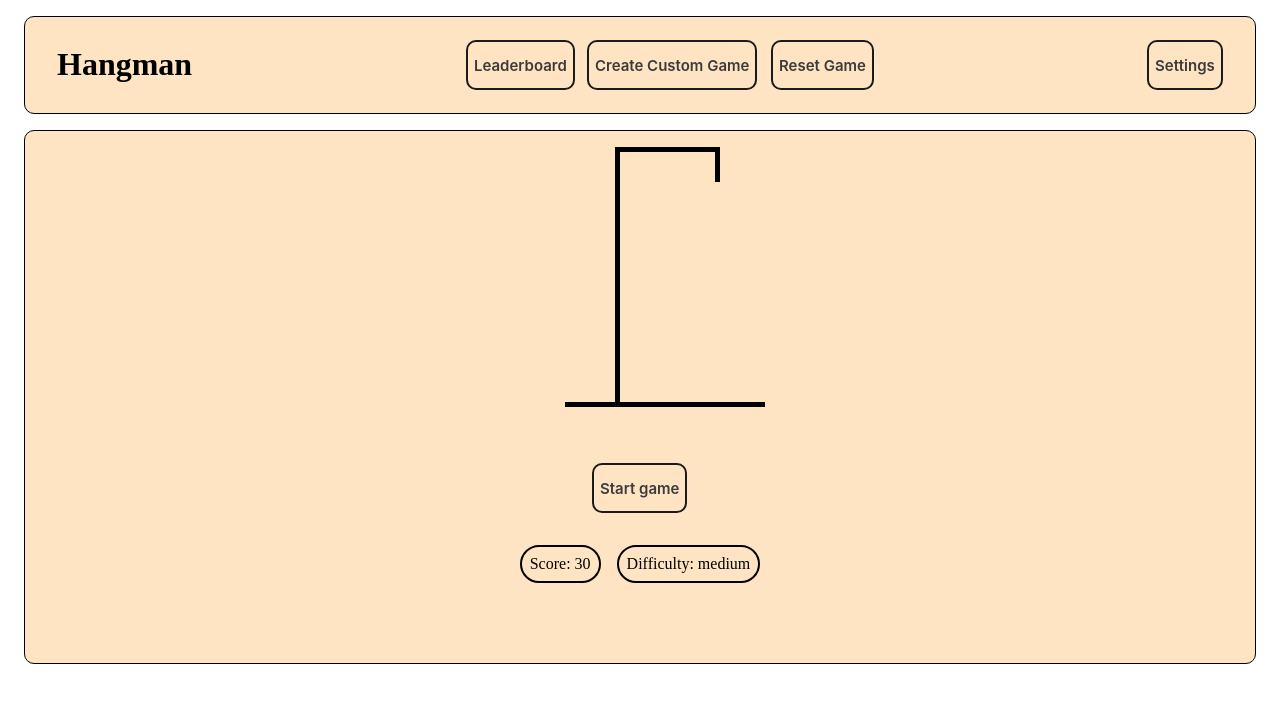
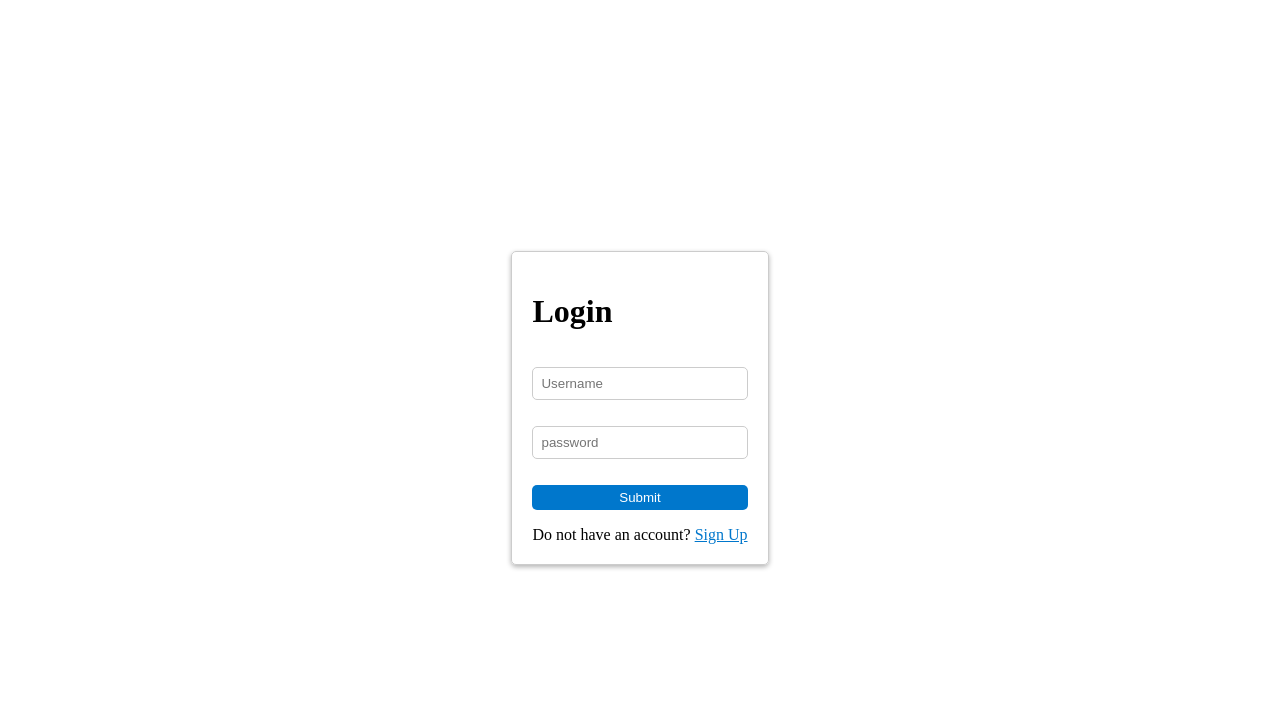
Before and after one commit to MostafaK2/hangman, a Next.js app: page / in a window 1280 px wide. Shown: the top 702 px of the page. Built offline with nearby package versions, Linux system fonts and the light colour scheme; no server answers; the database is empty.

Commit message:
feat: add login/signup functionality

```diff
--- a/components/Login.jsx
+++ b/pages/Login.jsx
@@ -1,15 +1,21 @@
 import { useState } from "react";
+import { useRouter } from "next/router";
 import styles from "../styles/Login-Signup.module.css";
+import Link from "next/link";
+import axios from "axios";
 
 function Login() {
-  const [email, setEmail] = useState("");
+  const [username, setUsername] = useState("");
   const [password, setPassword] = useState("");
+
+  const router = useRouter();
 
   const handleSubmit = async (event) => {
     event.preventDefault();
     try {
-      const response = await axios.post("/api/login", { email, password });
+      const response = await axios.post("/api/login", { username, password });
       console.log(response.data);
+      router.push("/dashboard");
     } catch (error) {
       console.log(error);
     }
@@ -23,9 +29,9 @@ function Login() {
           className={styles.input}
           type="text"
           id="email"
-          value={email}
+          value={username}
           placeholder="Username"
-          onChange={(e) => setEmail(e.target.value)}
+          onChange={(e) => setUsername(e.target.value)}
         />
         <input
           className={styles.input}
@@ -38,6 +44,12 @@ function Login() {
         <button className={styles.button} type="submit">
           Submit
         </button>
+        <div className="">
+          Do not have an account?{" "}
+          <Link href="/signup" className={styles.signup}>
+            Sign Up
+          </Link>
+        </div>
       </form>
     </div>
   );
--- a/pages/index.js
+++ b/pages/index.js
@@ -1,154 +1,14 @@
-import Hangman from "@/components/Hangman";
-import Header from "@/components/Header";
-import Keyboard from "@/components/Keyboard";
+import Login from "./Login";
+import signUp from "./signup";
 
-import styles from "@/styles/Home.module.css";
-import styles2 from "@/styles/Header.module.css";
-
-import Popup from "reactjs-popup";
-import React, { useEffect, useInsertionEffect } from "react";
-import { useState, useCallback } from "react";
-import axios from "axios";
-import Settings from "@/components/settings";
 
 // var testWord = "patiooot";
 
 export default function Home() {
-  const [testWord, setTestWord] = useState("");
-  const [guessedLetters, setGuessedLetters] = useState([]);
-  const [wordToGuess, setWordToGuess] = useState("");
-  const [winGame, setWingame] = useState(false);
-  const [showKeyboard, setShowKeyboard] = useState(false);
-  const [diff, setDifficulty] = useState(0);
-
-  const [openSettings, setOpenSettings] = useState(false);
-
-  const difficulty = ["easy", "medium", "hard"];
-  console.log(testWord);
-
-  const handleStartGame = () => {
-    if (winGame || incorrectGuesses.length > 5) {
-      fetchWord(diff);
-    }
-    setShowKeyboard(true);
-    setWingame(false);
-    setGuessedLetters([]);
-  };
-
-  const fetchWord = async (randIndex) => {
-    const { data } = await axios.get(
-      `api/generate-random-word/${difficulty[randIndex]}`
-    );
-    var lower = data.word.word;
-    lower = lower.toLowerCase();
-    setTestWord(lower);
-  };
-
-  useEffect(() => {
-    const randIndex = Math.floor(Math.random() * difficulty.length);
-    setDifficulty(randIndex);
-    fetchWord(randIndex);
-  }, []);
-
-  useEffect(() => {
-    setWordToGuess(getUniqueChar(testWord));
-  }, [testWord]);
-
-  const addGuessLetter = useCallback(
-    (elem) => {
-      if (!winGame) setGuessedLetters((curr) => [...curr, elem]);
-    },
-    [guessedLetters]
-  );
-
-  const resetGame = useCallback(() => {
-    setGuessedLetters([]);
-    setWingame(false);
-    // fetch the new word based on difficulty
-    fetchWord(diff);
-  }, [guessedLetters, winGame]);
-
-  const incorrectGuesses = guessedLetters.filter(
-    (elem) => !testWord.includes(elem)
-  );
-
-  const correctGuesses = guessedLetters.filter((elem) =>
-    testWord.includes(elem)
-  );
-
-  const getUniqueChar = (str) => {
-    if (str) {
-      str = str.toLowerCase();
-    }
-    const uniqueChar = new Set(str);
-    const charArray = Array.from(uniqueChar);
-    return charArray;
-  };
-
-  useEffect(() => {
-    if (
-      wordToGuess.length === correctGuesses.length &&
-      wordToGuess.length !== 0
-    ) {
-      setWingame(true);
-    }
-  }, [guessedLetters]);
-
-  useEffect(() => {
-    setGuessedLetters([]);
-    setWingame(false);
-    fetchWord(diff);
-    setOpenSettings(false);
-  }, [diff]);
 
   return (
     <div>
-      <div className={styles.main}>
-        <Header onClick={resetGame} setOpenSettings={setOpenSettings} />
-        <div className={styles.content}>
-          <Hangman
-            correct={correctGuesses}
-            incorrect={incorrectGuesses}
-            word={testWord}
-            resetGame={resetGame}
-          />
-
-          {showKeyboard && !winGame && incorrectGuesses.length < 6 ? (
-            <Keyboard
-              guess={guessedLetters}
-              addGuessLetter={addGuessLetter}
-              incorrect={incorrectGuesses}
-              correct={guessedLetters.filter((elem) => testWord.includes(elem))}
-              endGame={incorrectGuesses.length > 5 || winGame}
-            />
-          ) : (
-            <button className={styles2["button-28"]} onClick={handleStartGame}>
-              {winGame || incorrectGuesses.length > 5
-                ? "Play Again"
-                : "Start game"}
-            </button>
-          )}
-
-          <div style={{ display: "flex", flexDirection: "row", gap: "1rem" }}>
-            <div className={styles.stats}>Score: 30</div>
-            <div
-              className={`${styles["stats"]} `}
-            >{`Difficulty: ${difficulty[diff]}`}</div>
-          </div>
-        </div>
-      </div>
-
-      <Popup
-        open={openSettings}
-        position="right top"
-        closeOnDocumentClick
-        onClose={() => {
-          setOpenSettings(false);
-        }}
-      >
-        {console.log("diff: " + diff)}
-        <Settings setDifficulty={setDifficulty} />
-      </Popup>
+      <Login />
     </div>
   );
 }
--- a/pages/signlogin.js
+++ b/pages/signlogin.js
@@ -1,6 +1,6 @@
 import { useState } from "react";
 import Login from "@/pages/components/Login";
-import SignUp from "@/components/Signup";
+import SignUp from "@/pages/signup";
 
 function signlogin() {
   return (
--- a/components/SignUp.jsx
+++ b/pages/signup.jsx
@@ -1,11 +1,12 @@
 import { useState } from "react";
 import styles from "../styles/Login-Signup.module.css";
-import signup from "../pages/api/signup";
+// import signup from "./api/signup";
+// import clientPromise from "@/lib/db";
 import axios from "axios";
 
-function SignUp() {
+function signup() {
   const [name, setName] = useState("");
-  const [email, setEmail] = useState("");
+  const [username, setUsername] = useState("");
   const [password, setPassword] = useState("");
 
   const handleSubmit = async (event) => {
@@ -13,7 +14,7 @@ function SignUp() {
     try {
       const response = await axios.post("/api/signup", {
         name,
-        email,
+        username,
         password,
       });
       console.log(response.data);
@@ -40,8 +41,8 @@ function SignUp() {
           placeholder="username"
           type="text"
           id="email"
-          value={email}
-          onChange={(e) => setEmail(e.target.value)}
+          value={username}
+          onChange={(e) => setUsername(e.target.value)}
         />
 
         <input
@@ -60,4 +61,4 @@ function SignUp() {
   );
 }
 
-export default SignUp;
+export default signup;
--- a/styles/Login-Signup.module.css
+++ b/styles/Login-Signup.module.css
@@ -30,3 +30,7 @@
   border-radius: 5px;
   cursor: pointer;
 }
+
+.signup {
+  color: #0077cc;
+}
```
Also changed, not shown: components/withAuth.jsx (added, +17 -0 lines), pages/dashboard.jsx (added, +157 -0 lines), pages/redirect.jsx (added, +7 -0 lines).
